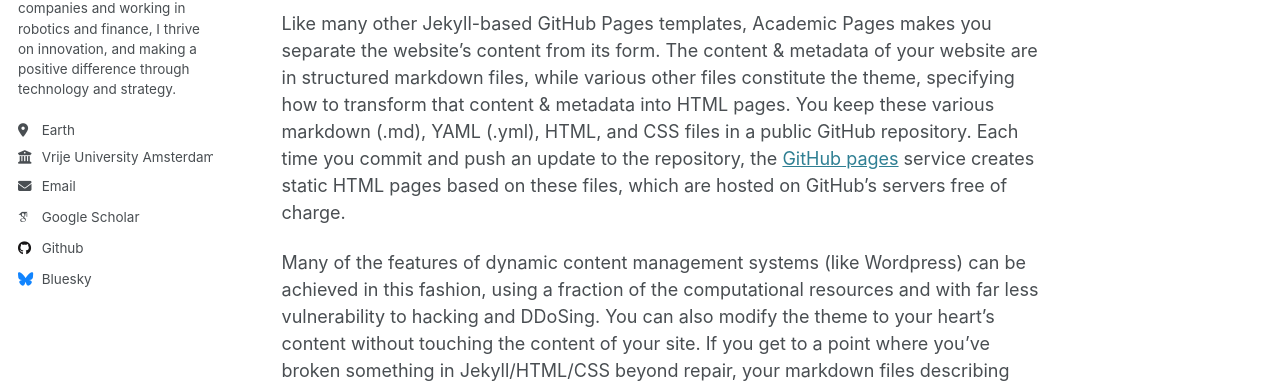
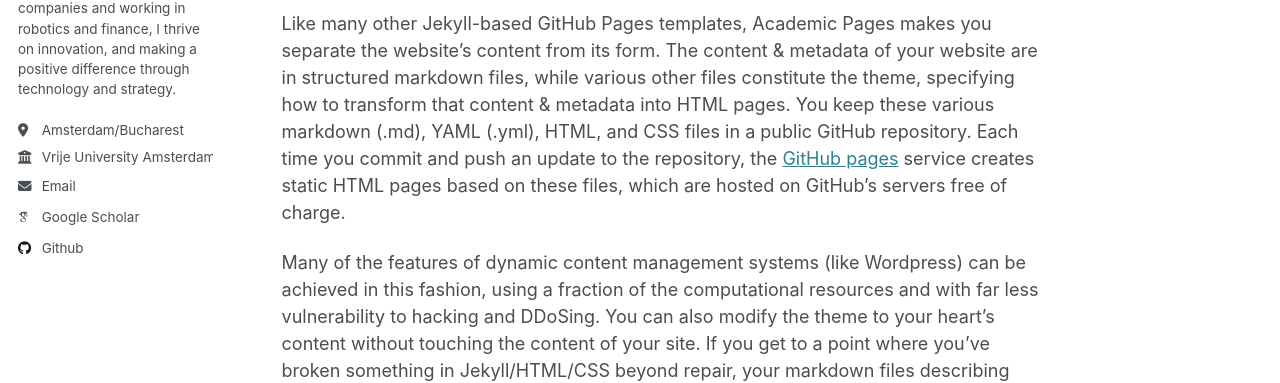
Before and after one commit to cezarsolo1/cezarsolo1.github.io, a Jekyll site: the page built from _pages/about.md, in a window 1280 px wide. Shown: the part 481-864 px from the top of the page. Built offline with Jekyll 4.4.1, drawn with Linux system fonts in a browser that asks for light colours; some web fonts are replaced.

Commit message:
Update _config.yml

```diff
--- a/_config.yml
+++ b/_config.yml
@@ -25,10 +25,10 @@
   name             : "Cezar Casian Solovastru"
   pronouns         : # example: "she/her"
   bio              : "A creative and driven person passionate about turning ideas into impactful solutions. With experience founding companies and working in robotics and finance, I thrive on innovation, and making a positive difference through technology and strategy."
-  location         : "Earth"
+  location         : "Amsterdam/Bucharest"
   employer         : "Vrije University Amsterdam"
   uri              : # URL
-  email            : "none@example.org"
+  email            : "cezar.solovastru@yahoo.com"
 
   # Academic websites
   arxiv            : # URL - Update with the correct link to your profile
@@ -49,7 +49,7 @@
   stackoverflow    : # User number or user number and name (i.e., use "1" or "1/jeff-atwood")
 
   # Social media
-  bluesky          : "bsky.app" # Replace this with you Bluesky username
+  bluesky          : # Replace this with you Bluesky username
   facebook         : # Username
   flickr           : # Username
   foursquare       : # Username
```
